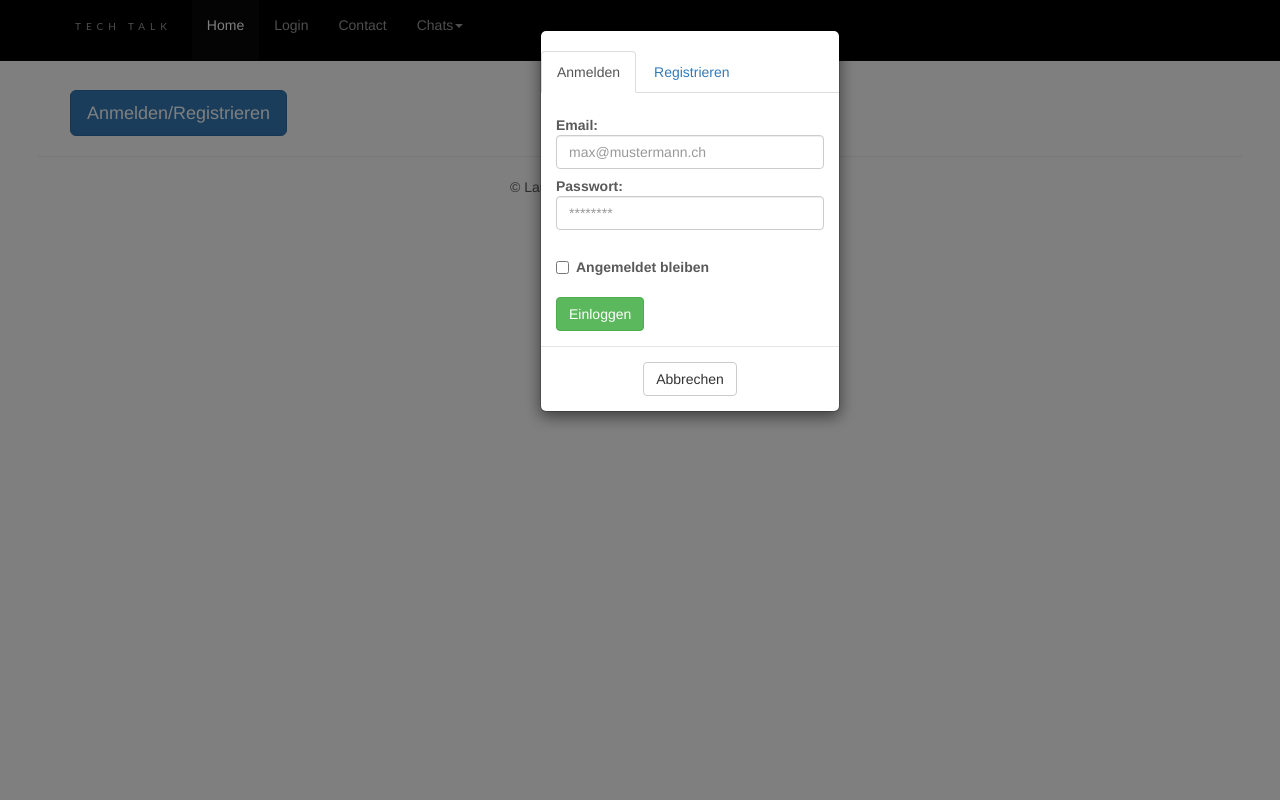
After one commit to zfatzt/TechTalk, a PHP site: template view/login_anmelden.php in a window 1280 px wide, after a click on "Anmelden/Registrieren". The commit adds this page. Run offline with PHP 8.4, Linux system fonts and the light colour scheme; the template is opened without the code that fills it: most values are stand-ins (such as "Sample title", 1, 10 or a date in 2020); some libraries are stand-ins or nearby versions.

Commit message:
Login GUI

```diff
--- a/public/css/style.css
+++ b/public/css/style.css
@@ -27,9 +27,13 @@ footer {
 	background-color: #fff;
 }
 
+.modal-dialog {
+	width: 200px;
+}
+
 .parallax {
 	background-image: url("/images/keyboard.jpg");
-	min-height: 800px;
+	min-height: 500px;
 	background-attachment: fixed;
 	background-position: center;
 	background-repeat: no-repeat;
@@ -52,6 +56,10 @@ footer {
 	left: 45%;
 	z-index: 800;
 	opacity: 1;
+}
+
+label.checkbox {
+	margin-left: 20px;
 }
 
 .textfield {
@@ -209,3 +217,7 @@ html, body {
 		width: 50%; /* 6 columns */
 	}
 }
+
+.modal-content{
+	width: 300px;
+}
--- a/view/header.php
+++ b/view/header.php
@@ -33,7 +33,7 @@
 			<div id="navbar" class="collapse navbar-collapse">
 				<ul class="nav navbar-nav">
 					<li class="active"><a href="/"><p>Home</p></a></li>
-					<li><a href="#about"><p>About</p></a></li>
+					<li><a href="/login/anmelden"><p>Login</p></a></li>
 					<li><a href="#contact"><p>Contact</p></a></li>
 					<li class="dropdown"><a href="#" class="dropdown-toggle"
 						data-toggle="dropdown" role="button" aria-haspopup="true"
--- /dev/null
+++ b/view/login_anmelden.php
@@ -0,0 +1,148 @@
+<div class="container">
+	<br>
+	<button class="btn btn-primary btn-lg" href="#signup"
+		data-toggle="modal" data-target=".bs-modal-sm">Anmelden/Registrieren</button>
+	<br>
+</div>
+<!-- Modal -->
+<div class="modal fade bs-modal-sm" id="myModal" tabindex="-1"
+	role="dialog" aria-labelledby="mySmallModalLabel" aria-hidden="true">
+	<div class="modal-dialog modal-sm">
+		<div class="modal-content">
+			<br>
+			<div class="bs-example bs-example-tabs">
+				<ul id="myTab" class="nav nav-tabs">
+					<li class="active"><a href="#signin" data-toggle="tab">Anmelden</a></li>
+					<li class=""><a href="#signup" data-toggle="tab">Registrieren</a></li>
+				</ul>
+			</div>
+			<div class="modal-body">
+				<div id="myTabContent" class="tab-content">
+					<div class="tab-pane fade active in" id="signin">
+						<form class="form-horizontal">
+							<fieldset>
+								<!-- Sign In Form -->
+								<!-- Text input-->
+								<div class="control-group">
+									<label class="control-label" for="userid">Email:</label>
+									<div class="controls">
+										<input required="" id="userid" name="userid" type="text"
+											class="form-control" placeholder="max@mustermann.ch"
+											class="input-medium" required="">
+									</div>
+								</div>
+
+								<!-- Password input-->
+								<div class="control-group">
+									<label class="control-label" for="passwordinput">Passwort:</label>
+									<div class="controls">
+										<input required="" id="passwordinput" name="passwordinput"
+											class="form-control" type="password" placeholder="********"
+											class="input-medium">
+									</div>
+								</div>
+
+								<!-- Multiple Checkboxes (inline) -->
+								<div class="control-group">
+									<label class="control-label" for="rememberme"></label>
+									<div class="controls">
+										<label class="checkbox" for="rememberme-0"> <input
+											type="checkbox" name="rememberme" id="rememberme-0"
+											value="Remember me"> Angemeldet bleiben
+										</label>
+									</div>
+								</div>
+
+								<!-- Button -->
+								<div class="control-group">
+									<label class="control-label" for="signin"></label>
+									<div class="controls">
+										<button id="signin" name="signin" class="btn btn-success">Einloggen
+										</button>
+									</div>
+								</div>
+							</fieldset>
+						</form>
+					</div>
+					<div class="tab-pane fade" id="signup">
+						<form class="form-horizontal">
+							<fieldset>
+								<!-- Sign Up Form -->
+								<!-- Text input-->
+								<div class="control-group">
+									<label class="control-label" for="Email">Email:</label>
+									<div class="controls">
+										<input id="Email" name="Email" class="form-control"
+											type="text" placeholder="max@mustermann.ch"
+											class="input-large" required="">
+									</div>
+								</div>
+
+								<!-- Text input-->
+								<div class="control-group">
+									<label class="control-label" for="userid">Benutzername:</label>
+									<div class="controls">
+										<input id="userid" name="userid" class="form-control"
+											type="text" placeholder="Max457" class="input-large"
+											required="">
+									</div>
+								</div>
+
+								<!-- Password input-->
+								<div class="control-group">
+									<label class="control-label" for="password">Passwort:</label>
+									<div class="controls">
+										<input id="password" name="password" class="form-control"
+											type="password" placeholder="********" class="input-large"
+											required=""> <em>1-8 Characters</em>
+									</div>
+								</div>
+
+								<!-- Text input-->
+								<div class="control-group">
+									<label class="control-label" for="reenterpassword"> Passwort
+										wiederholen:</label>
+									<div class="controls">
+										<input id="reenterpassword" class="form-control"
+											name="reenterpassword" type="password" placeholder="********"
+											class="input-large" required="">
+									</div>
+								</div>
+
+								<!-- Multiple Radios (inline) -->
+								<br>
+								<div class="control-group">
+									<div class="controls">
+										<label class="checkbox" for="humancheck-0"> <input
+											type="radio" name="humancheck" id="humancheck-0"
+											value="robot" checked="checked">Ich bin ein Computer
+										</label> <label class="checkbox" for="humancheck-1"> <input
+											type="radio" name="humancheck" id="humancheck-1"
+											value="human">Ich bin ein Mensch
+										</label>
+									</div>
+								</div>
+
+								<!-- Button -->
+								<div class="control-group">
+									<label class="control-label" for="confirmsignup"></label>
+									<div class="controls">
+										<button id="confirmsignup" name="confirmsignup"
+											class="btn btn-success">Registrieren</button>
+									</div>
+								</div>
+							</fieldset>
+						</form>
+					</div>
+				</div>
+			</div>
+			<div class="modal-footer">
+				<center>
+					<button type="button" class="btn btn-default" data-dismiss="modal">Abbrechen</button>
+				</center>
+			</div>
+		</div>
+	</div>
+</div>
+</body>
+</html>
```
Also changed, not shown: controller/LoginController.php (added, +12 -0 lines).
